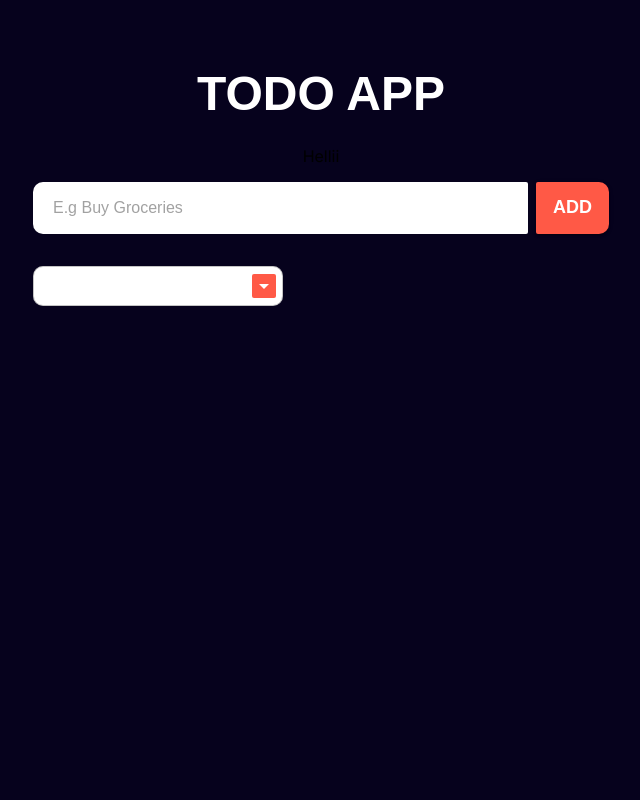
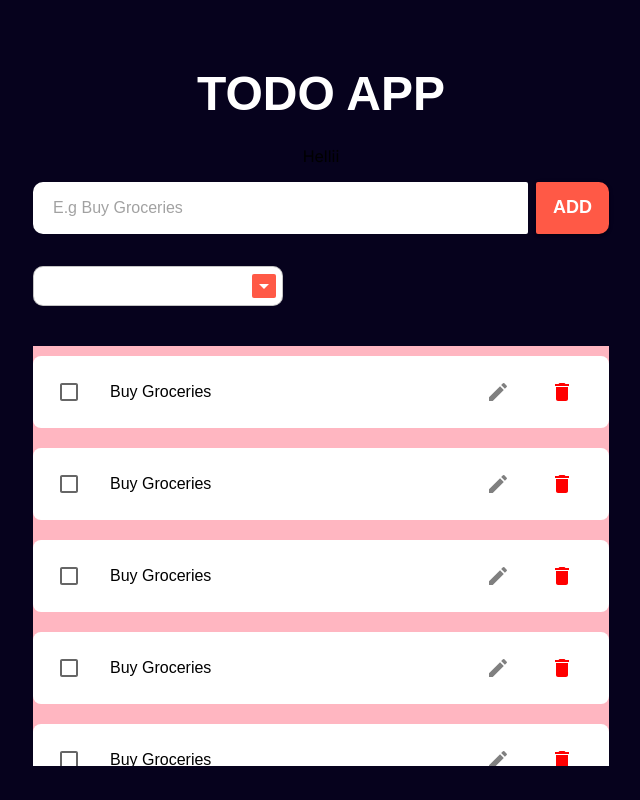
Before and after one commit to mkpouto-inyang/ToDo-App, a React (Create React App) app: page / in a window 1280 px wide. Shown: the whole page, without its empty margins (319-959 px from the left). Built offline with nearby package versions, Linux system fonts and the light colour scheme.

Commit message:
completed dummy ui setup of the app

```diff
--- a/src/App.js
+++ b/src/App.js
@@ -1,8 +1,9 @@
-import { ThemeProvider, createTheme } from '@mui/material';
+import { Box, ThemeProvider, createTheme } from '@mui/material';
 import Container from './components/Container';
 import TodoWrapper from './components/ToDoWrapper';
 import InputSection from './components/InputSection';
 import DropDownMenu from './components/Dropdown';
+import TodoListItem from './components/TodoListItem';
 
 const theme = createTheme({
   typography: {
@@ -18,6 +19,17 @@ function App() {
           <TodoWrapper>
             <InputSection/>
             <DropDownMenu/>
+
+            <Box sx={{marginTop:'40px', backgroundColor:'lightpink', padding:'10px 0', overflow:'auto', height:'400px', scrollbarWidth: 'none'}}>
+            <TodoListItem/>
+            <TodoListItem/>
+            <TodoListItem/>
+            <TodoListItem/>
+            <TodoListItem/>
+            <TodoListItem/>
+            <TodoListItem/>
+            </Box>
+
           </TodoWrapper>
         </Container>
       </ThemeProvider>
--- /dev/null
+++ b/src/components/TodoListItem.jsx
@@ -0,0 +1,29 @@
+import {Box, Button, Typography} from '@mui/material'
+import EditIcon from '@mui/icons-material/Edit';
+import DeleteIcon from '@mui/icons-material/Delete';
+import Checkbox from '@mui/material/Checkbox';
+
+
+const TodoListItem = ({icon, task}) => {
+    const label = { inputProps: { 'aria-label': 'Checkbox demo' } };
+
+    return (
+        <Box sx={{backgroundColor:'white', marginBottom:'20px', borderRadius:'8px', display:'flex', justifyContent:'space-between', padding:'15px'}}>
+            <Box sx={{display:'flex', gap:'20px', alignItems:'center' }} >
+                <Checkbox {...label} />
+                <Typography>Buy Groceries</Typography>
+            </Box>
+            <Box sx={{display:'flex'}}>
+                <Button>
+                    <EditIcon sx={{color: 'gray'}}/>
+                </Button>
+                <Button>
+                    <DeleteIcon sx={{color: 'red'}}/>
+                </Button>
+
+            </Box>
+        </Box>
+     );
+}
+
+export default TodoListItem;
```
